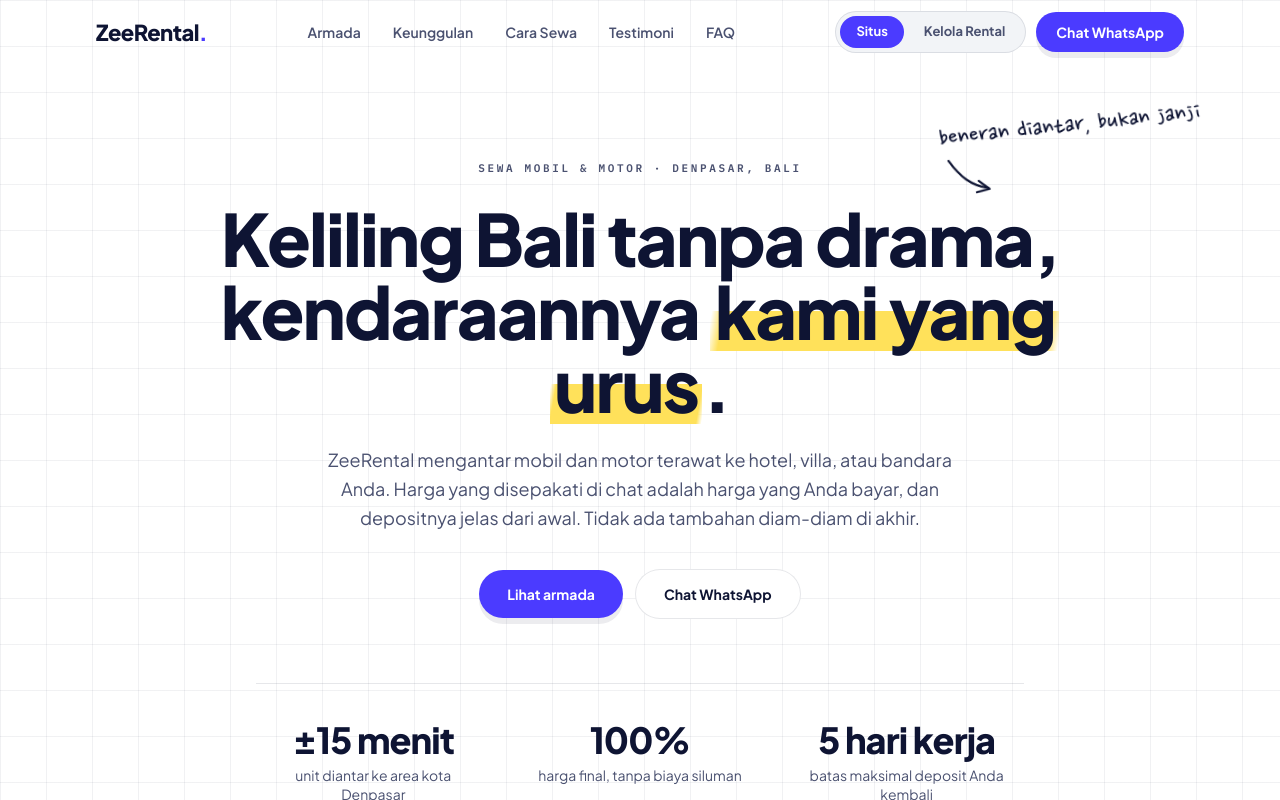
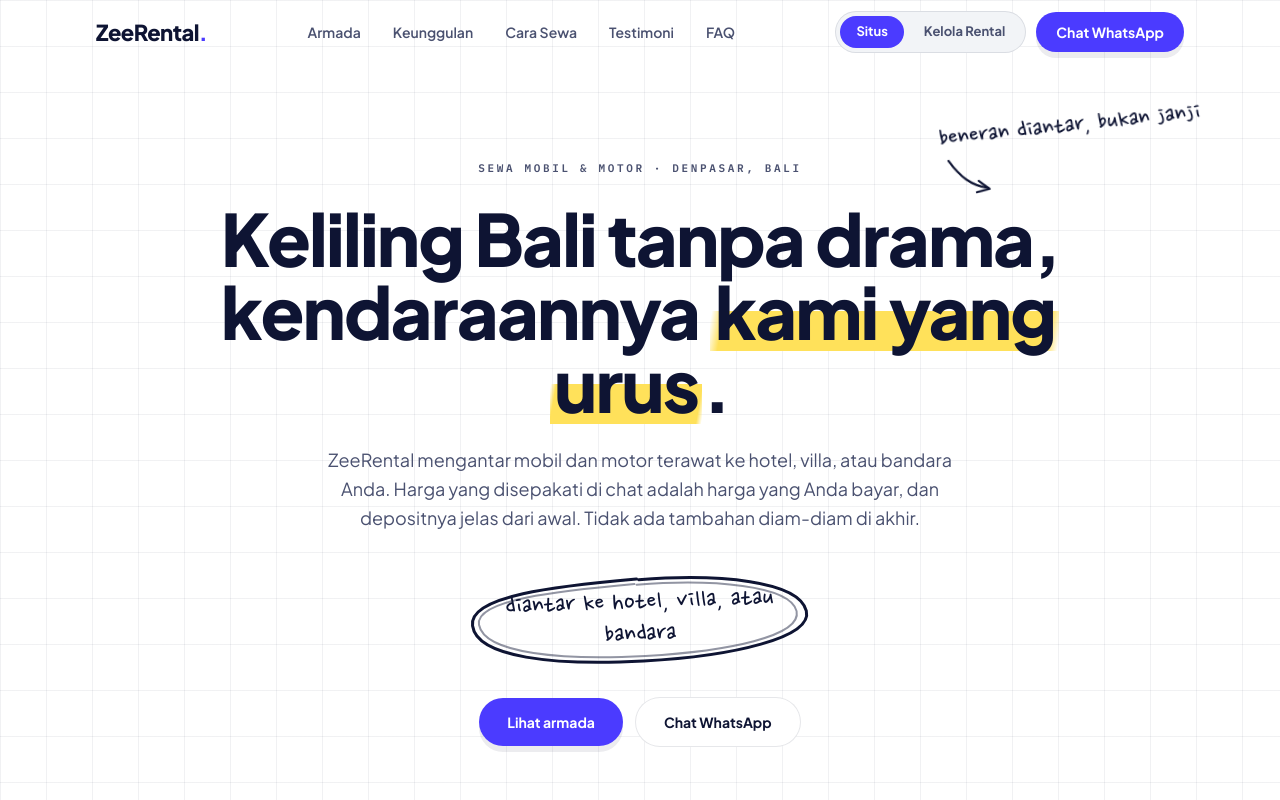
Before and after one commit to zyreejago/zeerental, a React (Vite) app: page / in a window 1280 px wide. Shown: the top 800 px of the page. Built offline with nearby package versions, Linux system fonts and the light colour scheme.

Commit message:
Perbaiki kontras stabilo CTA, tambah lingkaran coretan tangan di hero, perjalanan jadi garis waktu

```diff
--- a/src/Landing.tsx
+++ b/src/Landing.tsx
@@ -65,6 +65,48 @@
   );
 }
 
+function CircledNote({
+  text,
+  className = "",
+}: {
+  text: string;
+  className?: string;
+}) {
+  return (
+    <div aria-hidden="true" className={`select-none ${className}`}>
+      <div className="animate-bob inline-block">
+        <span className="relative inline-block -rotate-2 px-7 py-3.5">
+          <svg
+            className="absolute inset-0 h-full w-full overflow-visible"
+            viewBox="0 0 320 110"
+            preserveAspectRatio="none"
+            fill="none"
+          >
+            <path
+              d="M160 8 C 235 4, 308 16, 314 52 C 319 84, 245 103, 162 105 C 79 107, 8 94, 5 56 C 2 20, 84 12, 158 7"
+              stroke="#0e1433"
+              strokeWidth="3"
+              strokeLinecap="round"
+              vectorEffect="non-scaling-stroke"
+            />
+            <path
+              d="M158 14 C 228 10, 300 21, 305 52 C 309 82, 240 97, 164 99 C 88 101, 15 90, 11 55 C 8 25, 86 18, 156 13"
+              stroke="#0e1433"
+              strokeWidth="2"
+              opacity="0.45"
+              strokeLinecap="round"
+              vectorEffect="non-scaling-stroke"
+            />
+          </svg>
+          <span className="relative block max-w-[290px] text-center font-hand text-[25px] leading-[1.15] text-ink sm:text-[28px]">
+            {text}
+          </span>
+        </span>
+      </div>
+    </div>
+  );
+}
+
 function SectionLabel({ children }: { children: ReactNode }) {
   return (
     <p className="font-mono text-[11px] font-semibold uppercase tracking-[0.22em] text-primary">
@@ -125,7 +167,10 @@
             bayar, dan depositnya jelas dari awal. Tidak ada tambahan diam-diam
             di akhir.
           </p>
-          <div className="mt-9 flex flex-wrap items-center justify-center gap-3">
+          <div className="mt-10 flex justify-center">
+            <CircledNote text="diantar ke hotel, villa, atau bandara" />
+          </div>
+          <div className="mt-8 flex flex-wrap items-center justify-center gap-3">
             <a
               href="#armada"
               className="shadow-hard rounded-full bg-primary px-7 py-3.5 text-sm font-bold text-white transition hover:bg-primary-hover"
@@ -388,46 +433,71 @@
       </section>
 
       {/* ================= CARA SEWA ================= */}
-      <section id="cara-sewa" className="mx-auto max-w-6xl scroll-mt-24 px-3 py-8 sm:px-5">
-        <div className="rounded-[2.5rem] bg-fog px-5 py-14 sm:px-10 sm:py-20">
+      <section id="cara-sewa" className="mx-auto max-w-6xl scroll-mt-24 px-5 py-20 sm:px-8">
         <div className="max-w-2xl">
           <SectionLabel>Cara sewa</SectionLabel>
           <h2 className="mt-3 font-display text-4xl font-extrabold tracking-tight text-ink sm:text-5xl">
-              Begini kira-kira perjalanannya
+            Begini kira-kira perjalanannya.
           </h2>
           <p className="mt-4 leading-relaxed text-ink-muted">
             Dari chat pertama sampai deposit kembali, semua lewat WhatsApp.
             Tidak ada formulir panjang, tidak ada antre di garasi.
           </p>
         </div>
-          <ol className="mt-6">
-            {STEPS.map((step, i) => (
+        <ol className="mt-12 max-w-4xl">
+          {STEPS.map((step, i) => {
+            const last = i === STEPS.length - 1;
+            return (
               <li
                 key={step.title}
-                className="grid gap-3 border-t border-[#0e14331a] py-7 sm:grid-cols-[84px_1fr] lg:grid-cols-[110px_1fr_190px]"
+                className={`relative flex gap-4 sm:gap-6 ${last ? "" : "pb-6"}`}
               >
-                <p className="font-display text-[44px] font-extrabold leading-none text-primary">
-                  {String(i + 1).padStart(2, "0")}
-                </p>
-                <div>
+                {/* rel garis waktu */}
+                <div className="relative w-11 shrink-0 sm:w-14">
+                  {!last && (
+                    <span
+                      aria-hidden="true"
+                      className={
+                        i === 0
+                          ? "absolute bottom-0 left-1/2 top-11 w-[3px] -translate-x-1/2 bg-primary sm:top-14"
+                          : "absolute bottom-0 left-1/2 top-11 w-0 -translate-x-1/2 border-l-2 border-dashed border-ink/20 sm:top-14"
+                      }
+                    />
+                  )}
+                  <span
+                    className={`relative z-10 flex h-11 w-11 items-center justify-center rounded-full font-display text-lg font-extrabold sm:h-14 sm:w-14 sm:text-xl ${
+                      i === 0
+                        ? "bg-primary text-white"
+                        : "border-2 border-ink/20 bg-white text-ink"
+                    }`}
+                  >
+                    {i + 1}
+                  </span>
+                </div>
+                {/* kartu langkah */}
+                <div className="min-w-0 flex-1 rounded-2xl bg-fog p-5 sm:p-6">
+                  <div className="flex items-start justify-between gap-4">
                     <h3 className="font-display text-xl font-extrabold text-ink">
                       {step.title}
                     </h3>
-                  <p className="mt-1.5 max-w-2xl leading-relaxed text-ink-muted">
+                    <p className="-rotate-2 text-right font-hand text-[22px] leading-none text-ink-muted">
+                      {step.duration}
+                    </p>
+                  </div>
+                  <p className="mt-2 leading-relaxed text-ink-muted">
                     {step.text}
                   </p>
-                  <p className="mt-2 text-sm text-ink-muted">
-                    <span className="font-bold text-ink">Anda:</span>{" "}
+                  <p className="mt-3 text-sm text-ink-muted">
+                    <Marker>
+                      <span className="font-bold text-ink">Anda:</span>
+                    </Marker>{" "}
                     {step.yourPart}
                   </p>
                 </div>
-                <p className="font-mono text-xs font-medium text-ink-muted lg:pt-2 lg:text-right">
-                  {step.duration}
-                </p>
               </li>
-            ))}
+            );
+          })}
         </ol>
-        </div>
       </section>
 
       {/* ================= TESTIMONI ================= */}
@@ -544,7 +614,7 @@
         <div className="bg-grid-dark relative overflow-hidden rounded-[2.5rem] bg-ink px-6 py-16 text-center text-white sm:py-20">
           <h2 className="mx-auto max-w-3xl font-display text-4xl font-extrabold leading-[1.05] tracking-tight sm:text-5xl">
             Ceritakan tanggal dan tujuan Anda, kami balas dengan{" "}
-            <span className="marker text-ink">harga final</span>.
+            <span className="marker-solid">harga final</span>.
           </h2>
           <p className="mx-auto mt-5 max-w-xl leading-relaxed text-white/70">
             Bukan perkiraan, bukan &ldquo;nanti dikabari&rdquo;. Ketersediaan,
--- a/src/theme.css
+++ b/src/theme.css
@@ -90,6 +90,17 @@
   -webkit-box-decoration-break: clone;
 }
 
+/* Stabilo penuh untuk di atas latar gelap: kuning menutup seluruh
+   tinggi huruf dan teks tinta tetap terbaca kontras */
+.marker-solid {
+  background-color: var(--color-marker);
+  color: var(--color-ink);
+  padding: 0 0.14em;
+  border-radius: 0.12em;
+  box-decoration-break: clone;
+  -webkit-box-decoration-break: clone;
+}
+
 /* Bayangan keras offset untuk tombol utama */
 .shadow-hard {
   box-shadow: 0 6px 0 rgba(14, 20, 51, 0.08);
```
Lines whose indentation alone changed are shown as unchanged.
